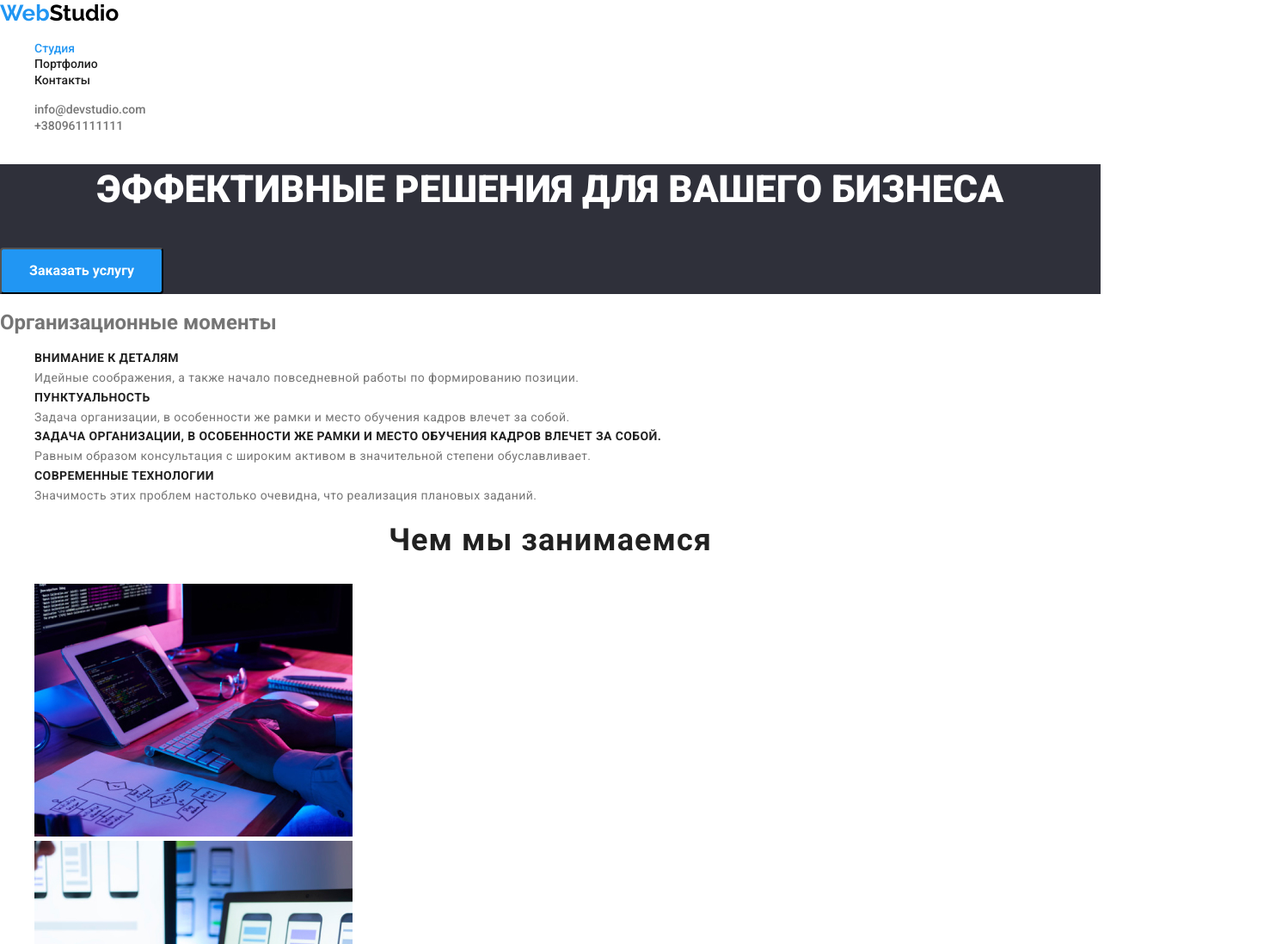
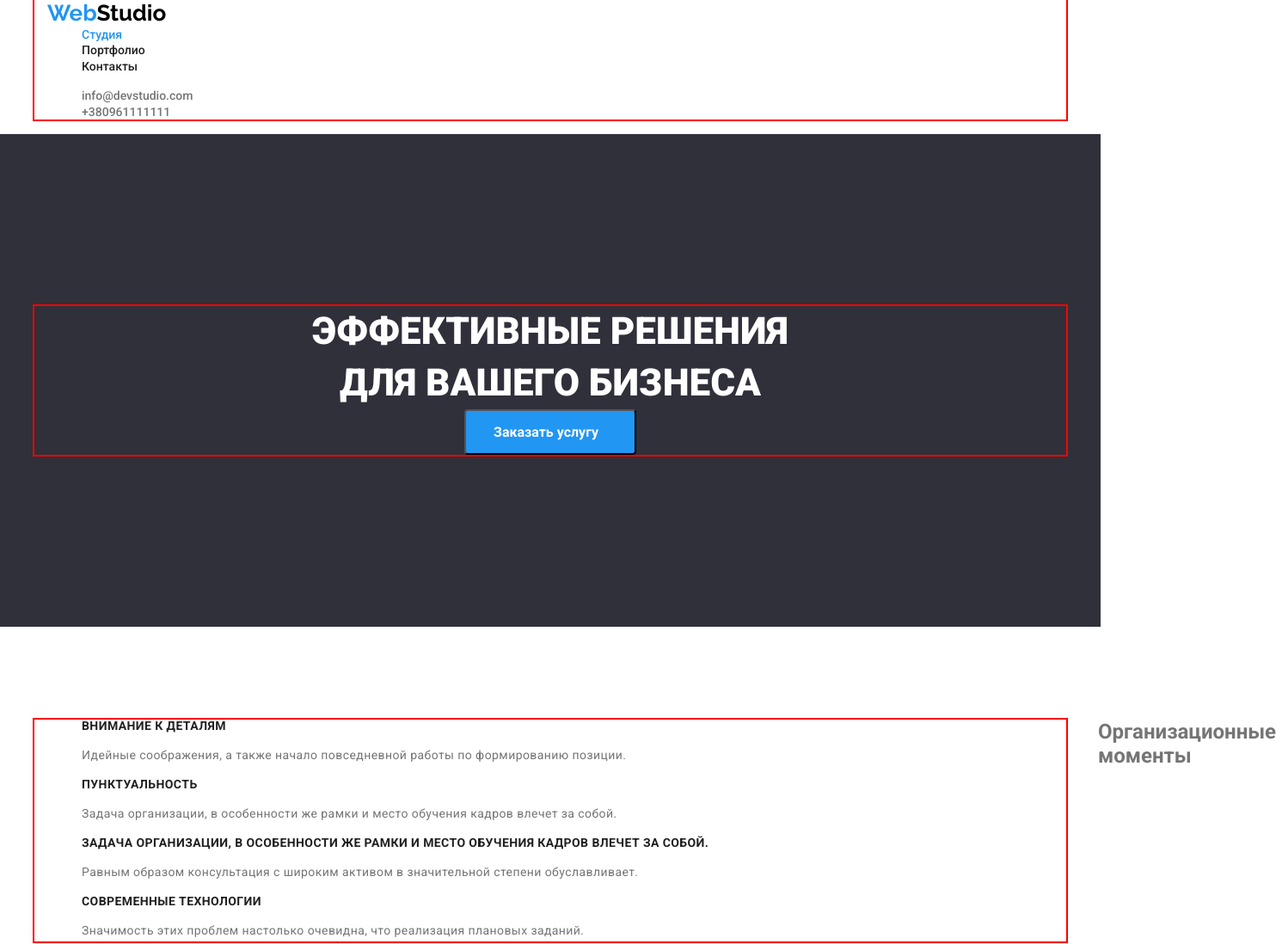
Before and after one commit to ksuklik/-goit-markup-hw-03, a plain HTML site: page index.html in a window 1280 px wide. Shown: the top 1098 px of the page at 86% size, 1484 px wide, since content can reach past the window. Drawn offline with nearby package versions, Linux system fonts and the light colour scheme.

Commit message:
блоки

```diff
--- a/css/styles.css
+++ b/css/styles.css
@@ -15,6 +15,8 @@ body {
 
 ul {
   list-style: none;
+  margin-top: 0;
+  margin-bottom: 40;
 }
 /* цвет основного текста #212121 */
 
@@ -28,8 +30,21 @@ ul {
 /* #000000  цвет logo */
 /*  fon footer 2F303A */
 
+.section{
+  padding: 94px 0;
+}
+
+.container{
+ max-width: 1200px;
+ padding-left: 15px;
+ padding-right: 15px;
+ margin: 0 auto;
+ outline: 2px solid red;
+}
+
 .page-header{
   background-color: var(--accent-new-color);
+  border-bottom: 1px solid #ECECEC;
 }
 
 .logo {
@@ -78,9 +93,13 @@ text-decoration: none;
 
 /* Банер */
 .banner{
+  text-align: center;
   background:  #2F303A;
+  padding: 200px 0;
 }
 .banner .banner-subtitle{
+  margin-top: 0;
+  margin-bottom: 0;
  font-weight: 900;
  font-size: 44px;
  line-height: 1.36;
@@ -90,9 +109,11 @@ text-decoration: none;
 }
 /* Кнопка */
 .banner .button{
+  margin-left: auto;
+  margin-right: auto;
   padding: 10px 32px;
   color: var(--title-text);
-  width: 200;
+  width: 200px;
   border-radius: 4px;
   background-color: var(--prymary-background-color);
   font-weight: 700;
@@ -110,8 +131,18 @@ cursor: pointer;
 }
 
 /* Организхационные моменты */
+
+.visually {
+  position: absolute;
+  clip: rect(0000);
+  width: 1px;
+  right: 1px;
+  margin: 1px;
+}
+
 .features {
   background: #FFFFFF;
+  padding-bottom: 0;
 }
  .features-title {
   font-size: 14px;
@@ -123,7 +154,7 @@ cursor: pointer;
 
  .features-description {
   font-size: 14px;
-  line-height: 1.71px;
+  line-height: 1.71;
   letter-spacing: 0.03em;
   color: var(--primary-text-color);
 }
@@ -174,6 +205,8 @@ color: var(--primary-text-color);
 
 .footer{
   background-color: #2F303A;
+  padding-top: 60px;
+  padding-bottom: 60px;
 }
 .footer-logo{
   color:var(--accent-new-color);
@@ -231,6 +264,8 @@ text-decoration: none;
 
 .project .project-link{
   text-decoration: none;
+  border: 1px solid #EEEEEE;
+  display: block;
 }
 .project .project-title{
     font-weight: 700;
--- a/index.html
+++ b/index.html
@@ -14,6 +14,7 @@
   <body>
     <!--Шапка сайта-->
     <header class="page-header">
+      <div class="container">
       <a href="./index.html" class="logo">
         <span class="logo-bloe">Web</span>Studio</a>
       <nav>
@@ -34,19 +35,23 @@
           <a href="tel:+380961111111" class=" link">+380961111111</a>
         </li>
       </ul>
+     </div>
     </header>
 
     <!-- Банер -->
     <main>
       <section class="banner">
-        <h1 class="banner-subtitle">ЭФФЕКТИВНЫЕ РЕШЕНИЯ ДЛЯ ВАШЕГО БИЗНЕСА</h1>
+        <div class="container">
+        <h1 class="banner-subtitle">ЭФФЕКТИВНЫЕ РЕШЕНИЯ <br> ДЛЯ ВАШЕГО БИЗНЕСА</h1>
         <button type="button" class="button primary">Заказать услугу</button>
+      </div>
       </section>
 
       <!--Организационные моменты-->
 
-      <section class="features">
-        <h2>Организационные моменты</h2>
+      <section class="features section">
+       <div class="container">
+        <h2 class="visually hidden">Организационные моменты</h2>
         <ul>
           <li>
             <h3 class="features-title">Внимание к деталям</h3>
@@ -80,11 +85,13 @@
             </p>
           </li>
         </ul>
+       </div>
       </section>
 
        <!--Чем мы занимаемся -->
 
-      <section class="work">
+      <section class="work section">
+        <div class="container ">
         <h2 class="work-title">Чем мы занимаемся</h2>
         <ul>
           <li>
@@ -97,11 +104,13 @@
             <img src="./img/6.jpg" alt="" width="370" />
           </li>
         </ul>
+      </div>
       </section>
 
       <!--Наша команда-->>
 
-      <section class="our-team">
+      <section class="our-team section">
+        <div class="container">
         <h2 class="our-team-title">Наша команда</h2>
         <ul>
           <li>
@@ -125,12 +134,14 @@
             <p class="our-team-job">UI Designer</p>
           </li>
         </ul>
+      </div>
       </section>
     </main>
 
     <!--Podval-->
 
     <footer class="footer">
+      <div class="container">
       <a href="./index.html" class="footer-logo"><span class="logo-bloe">Web</span>Studio</a>
       <address>
         <ul>
@@ -139,6 +150,7 @@
           <li><a href="tel:+380991111111" class="adres-link">+38 099 111 11 11</a></li>
         </ul>
       </address>
+    </div>
     </footer>
   </body>
 </html>
```
Also changed, not shown: portfolio.html (+8 -2 lines). Lines whose indentation alone changed are shown as unchanged.
